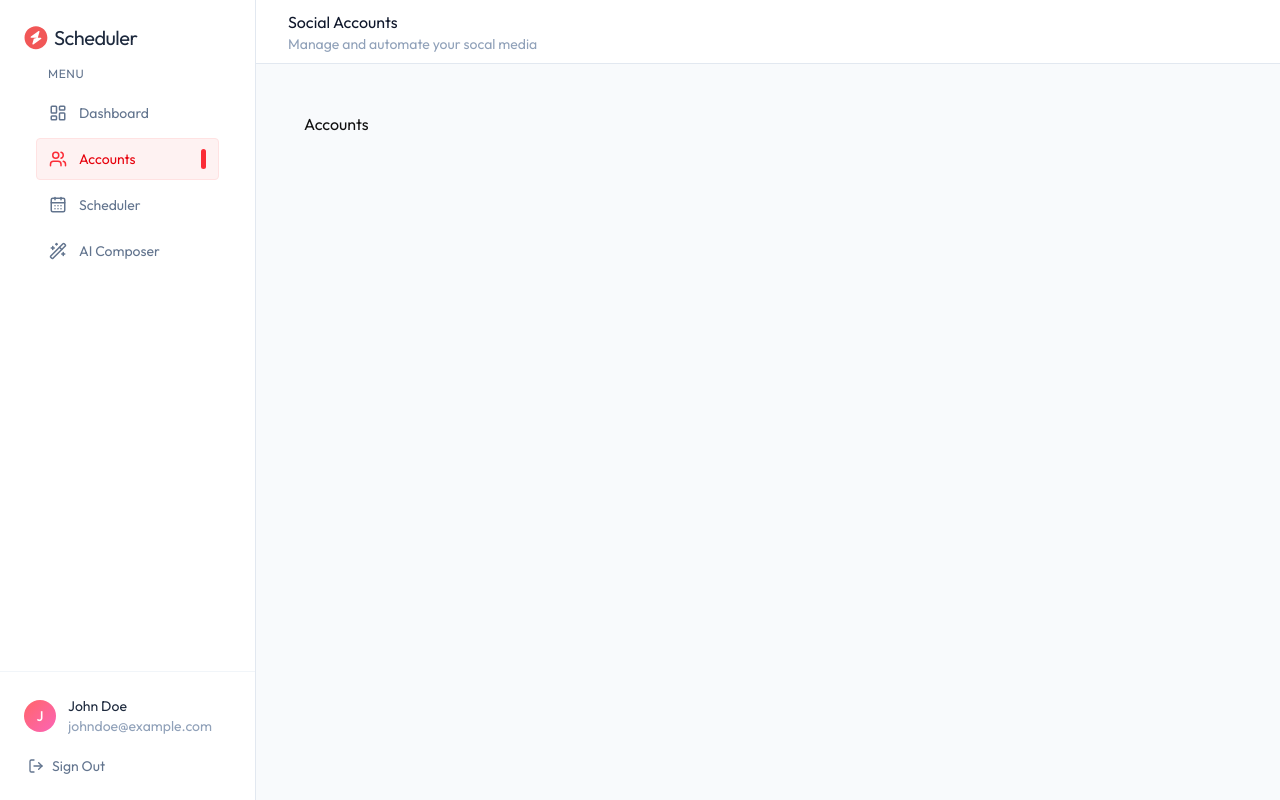
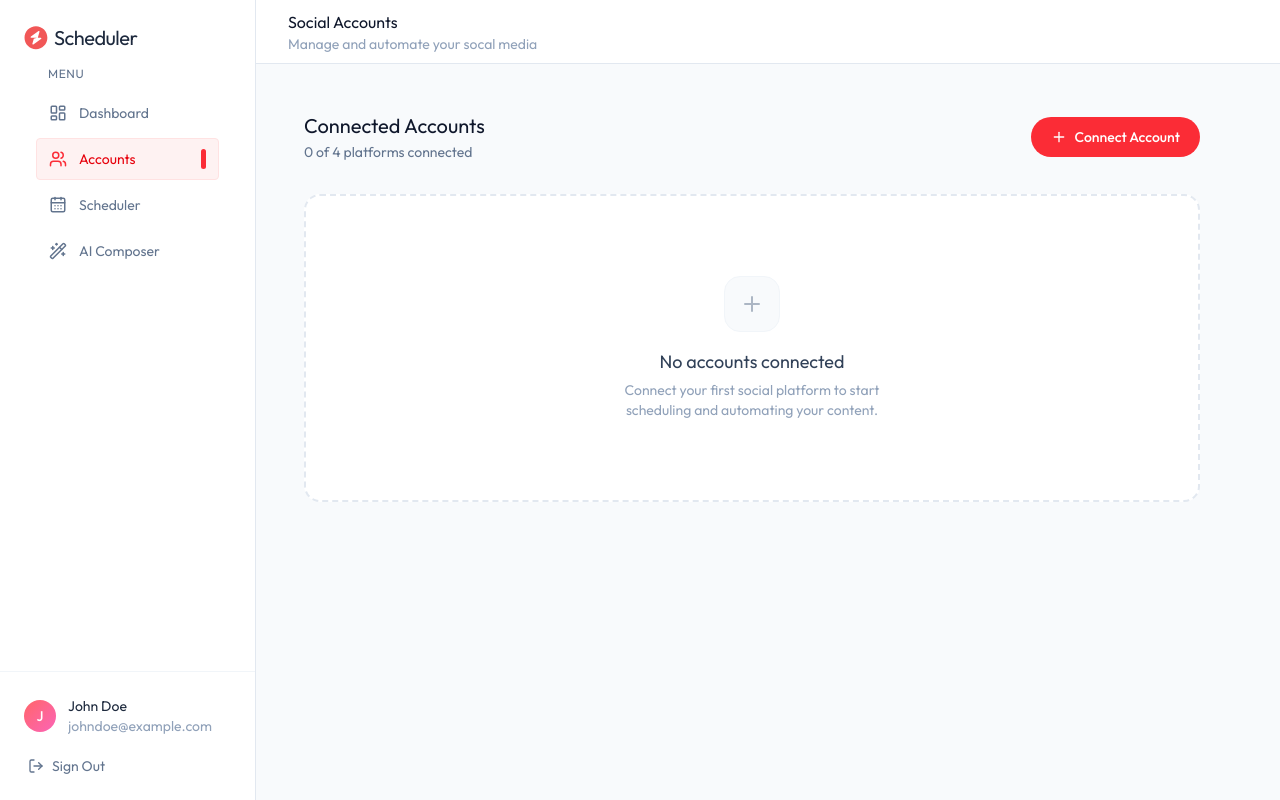
Before and after one commit to toffly/Scheduler, a React (Vite) app: page /accounts in a window 1280 px wide. Built offline with nearby package versions, Linux system fonts and the light colour scheme.

Commit message:
Add Accounts page with account management features and AccountList component

```diff
--- /dev/null
+++ b/src/components/AccountList.tsx
@@ -0,0 +1,82 @@
+import {
+  AlertCircleIcon,
+  CheckCircleIcon,
+  PlusIcon,
+  UnplugIcon,
+} from "lucide-react";
+import { PLATFORMS } from "../assets/assets";
+
+interface AccountListProps {
+  accounts: any[];
+  onDisconnect: (accountId: string) => Promise<void>;
+}
+
+const AccountList = ({ accounts, onDisconnect }: AccountListProps) => {
+  const handleDisconnect = async (accountId: string) => {
+    const confirm = window.confirm(
+      "Are you sure you want to disconnect this account?",
+    );
+    if (!confirm) return;
+    await onDisconnect(accountId);
+  };
+
+  if (accounts.length === 0) {
+    return (
+      <div className="bg-white rounded-2xl border-2 border-dashed border-slate-200 flex flex-col items-center justify-center py-20 px-6">
+        <div className="size-14 bg-slate-50 rounded-2xl flex items-center justify-center mb-4 border border-slate-100">
+          <PlusIcon size={24} className="text-slate-500 opacity-50" />
+        </div>
+        <p className="text-slate-700 text-lg">No accounts connected</p>
+        <p className="text-sm text-slate-400 mt-1 max-w-xs text-center">
+          Connect your first social platform to start scheduling and automating
+          your content.
+        </p>
+      </div>
+    );
+  }
+
+  return (
+    <div className="grid grid-cols-1 sm:grid-cols-2 gap-0">
+      {accounts.map((account, index) => {
+        const meta = PLATFORMS.find((p) => p.id === account.platform);
+        if (!meta) return null;
+        return (
+          <div
+            key={index}
+            className="group bg-white border border-slate-200 rounded-2xl p-5 flex items-center gap-4 hover:border-slate-00 transition-all"
+          >
+            <div>
+              <meta.icon size={24} className="text-slate-500" />
+            </div>
+            <div>
+              <div className="text-slate-900 truncate">{account.handle}</div>
+              <div className="text-sm text-slate-500 mt-0.5">{meta.name}</div>
+            </div>
+            <div className="flex items-center gap-1.5 shrink-0">
+              {account.status === "connected" ? (
+                <>
+                  <CheckCircleIcon size={16} className="text-emerald-500" />
+                  <span className="text-xs text-emerald-600">Connected</span>
+                </>
+              ) : (
+                <>
+                  <AlertCircleIcon size={16} className="text-amber-500" />
+                  <span className="text-xs text-amber-600">Disconnected</span>
+                </>
+              )}
+            </div>
+            <button
+              onClick={() => handleDisconnect(account._id)}
+              title="Disconnect account"
+              className="ml-2 p-1.5 rounded-lg text-slate-300 group-hover:text-red-500 transition-all"
+            >
+              <UnplugIcon size={16} />
+            </button>
+          </div>
+        );
+      })}
+    </div>
+  );
+};
+
+export default AccountList;
--- a/src/pages/Accounts.tsx
+++ b/src/pages/Accounts.tsx
@@ -1,9 +1,44 @@
-
+import { useState } from "react";
+import { PLATFORMS } from "../assets/assets";
+import { PlusIcon } from "lucide-react";
+import AccountList from "../components/AccountList";
 
 const Accounts = () => {
+  const [accounts, setAccounts] = useState<any[]>([]);
+  const [connecting, setConnecting] = useState<string | null>(null);
+  const [showPlatformPicker, setShowPlatformPicker] = useState(false);
+
+  const handleDisconnect = async (accountId: string) => {
+    setAccounts(accounts.filter((a) => a.id !== accountId));
+  };
+
+  const connectedds = accounts.map((a) => a.platform);
+
   return (
-    <div>Accounts</div>
-  )
-}
+    <div className="space-y-8 max-w-4xl">
+      {/* Header */}
+      <div className="flex flex-col sm:flex-row items-start sm:items-center justify-between gap-4 text-sm">
+        <div>
+          <h2 className="text-xl text-slate-900">Connected Accounts</h2>
+          <p className="text-slate-500 text-sm mt-0.5">
+            {accounts.length} of {PLATFORMS.length} platforms connected
+          </p>
+        </div>
+        <button
+          onClick={() => setShowPlatformPicker(true)}
+          className="flex items-center gap-2 px-5 py-2.5 bg-red-500 hover:bg-red-600 text-white rounded-full font-medium transition-all w-full sm:w-auto justify-center"
+        >
+          <PlusIcon size={16} />
+          Connect Account
+        </button>
+      </div>
 
-export default Accounts
+      {/* Platform picker modal */}
+
+      {/* Connected accounts list */}
+      <AccountList accounts={accounts} onDisconnect={handleDisconnect} />
+    </div>
+  );
+};
+
+export default Accounts;
```
